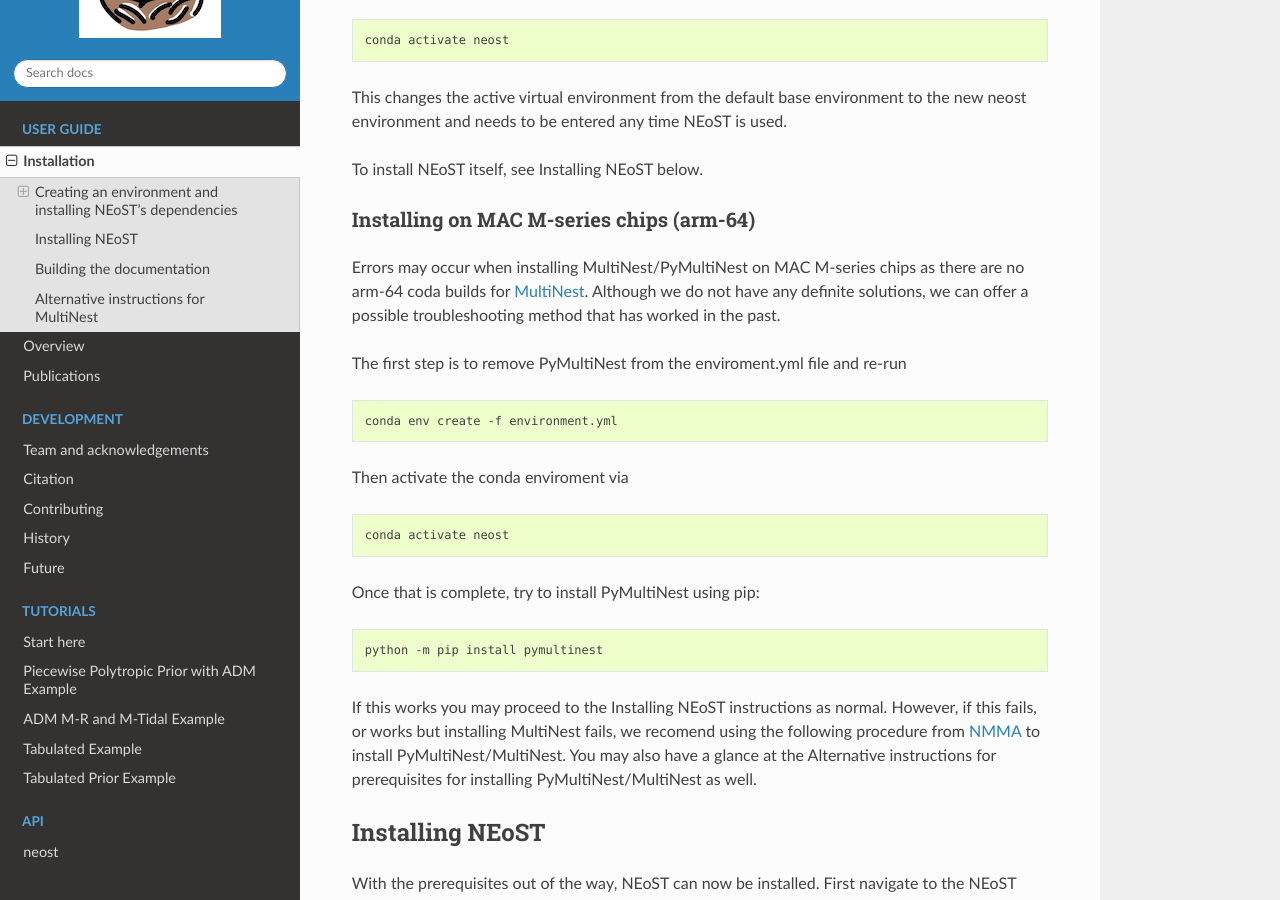
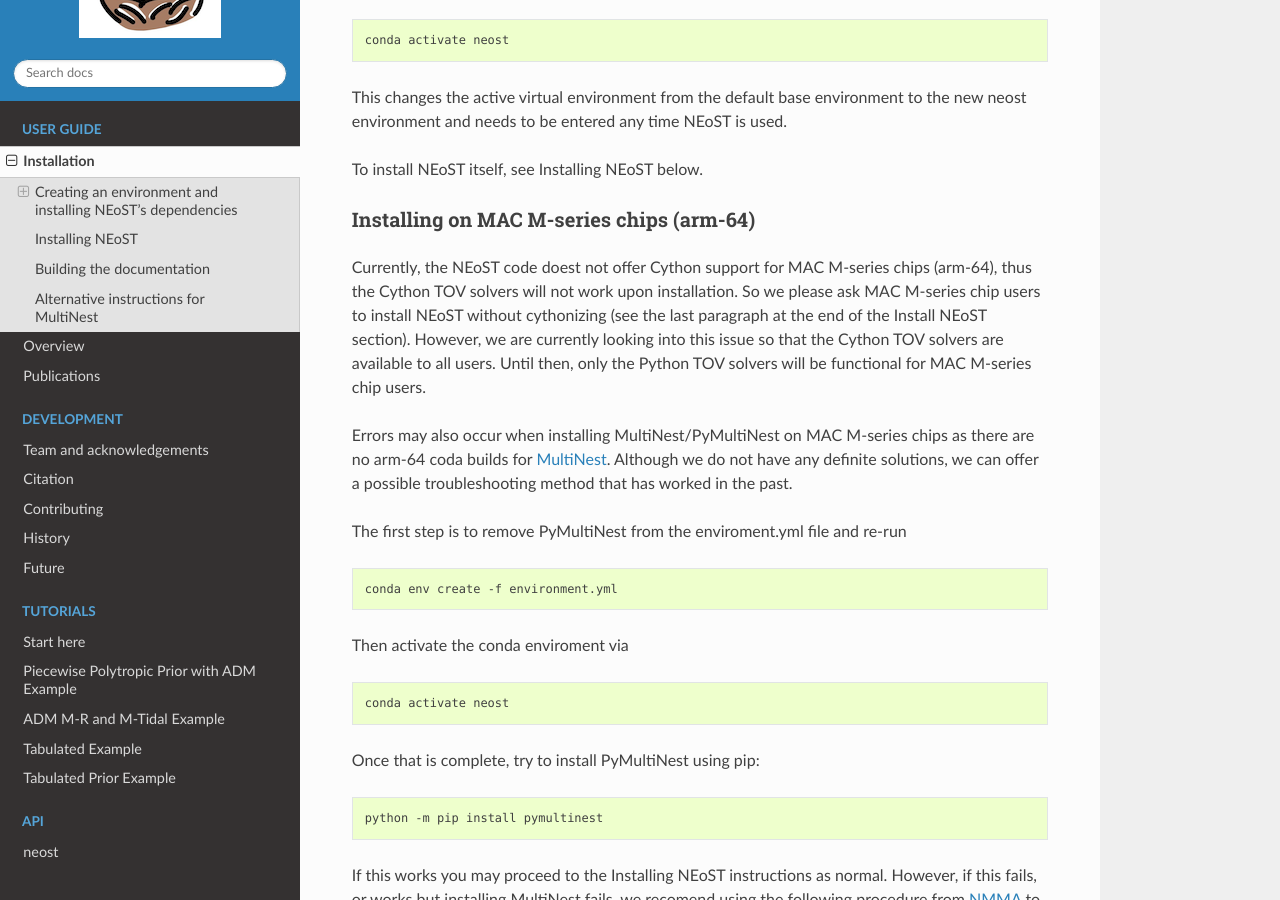
Before and after one commit to xpsi-group/neost, a Sphinx documentation site: the page built from docs/source/install.rst, in a window 1280 px wide and 900 px high, scrolled down 2076 px. Built offline with Sphinx 7.4.7 and the Read the Docs theme 3.1.0, drawn with Linux system fonts in a browser that asks for light colours; pages that are not in the unit, such as notebooks, are missing from menus.

Commit message:
Update install.rst
adding text to make clear that Cython is not supported for MAC M-series chip users

```diff
--- a/docs/source/install.rst
+++ b/docs/source/install.rst
@@ -93,7 +93,9 @@ To install NEoST itself, see Installing NEoST below.
 Installing on MAC M-series chips (arm-64)
 -----------------------------------------
 
-Errors may occur when installing MultiNest/PyMultiNest on MAC M-series chips as there are no arm-64 coda builds for `MultiNest <https://anaconda.org/conda-forge/multinest>`_. Although we do not have any definite solutions, we can offer a possible troubleshooting method that has worked in the past.
+Currently, the NEoST code doest not offer Cython support for MAC M-series chips (arm-64), thus the Cython TOV solvers will not work upon installation. So we please ask MAC M-series chip users to install NEoST without cythonizing (see the last paragraph at the end of the Install NEoST section). However, we are currently looking into this issue so that the Cython TOV solvers are available to all users. Until then, only the Python TOV solvers will be functional for MAC M-series chip users.
+
+Errors may also occur when installing MultiNest/PyMultiNest on MAC M-series chips as there are no arm-64 coda builds for `MultiNest <https://anaconda.org/conda-forge/multinest>`_. Although we do not have any definite solutions, we can offer a possible troubleshooting method that has worked in the past.
 
 The first step is to remove PyMultiNest from the enviroment.yml file and re-run
 
```
